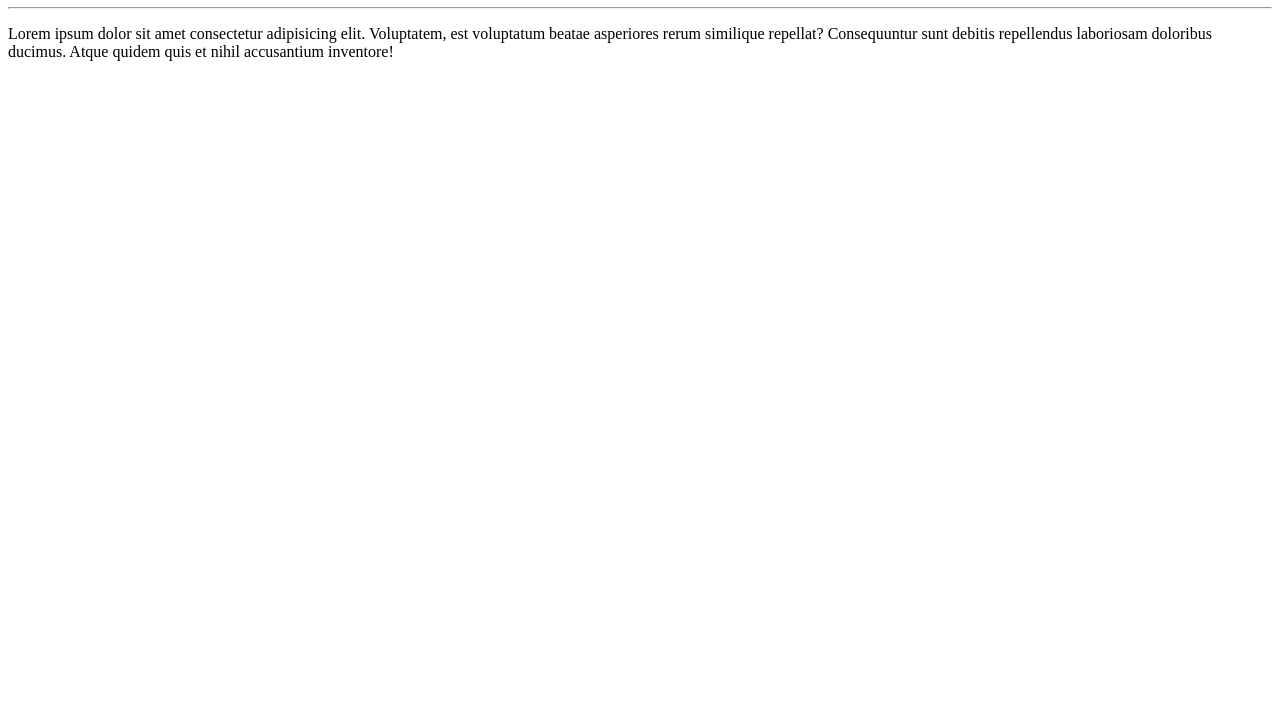
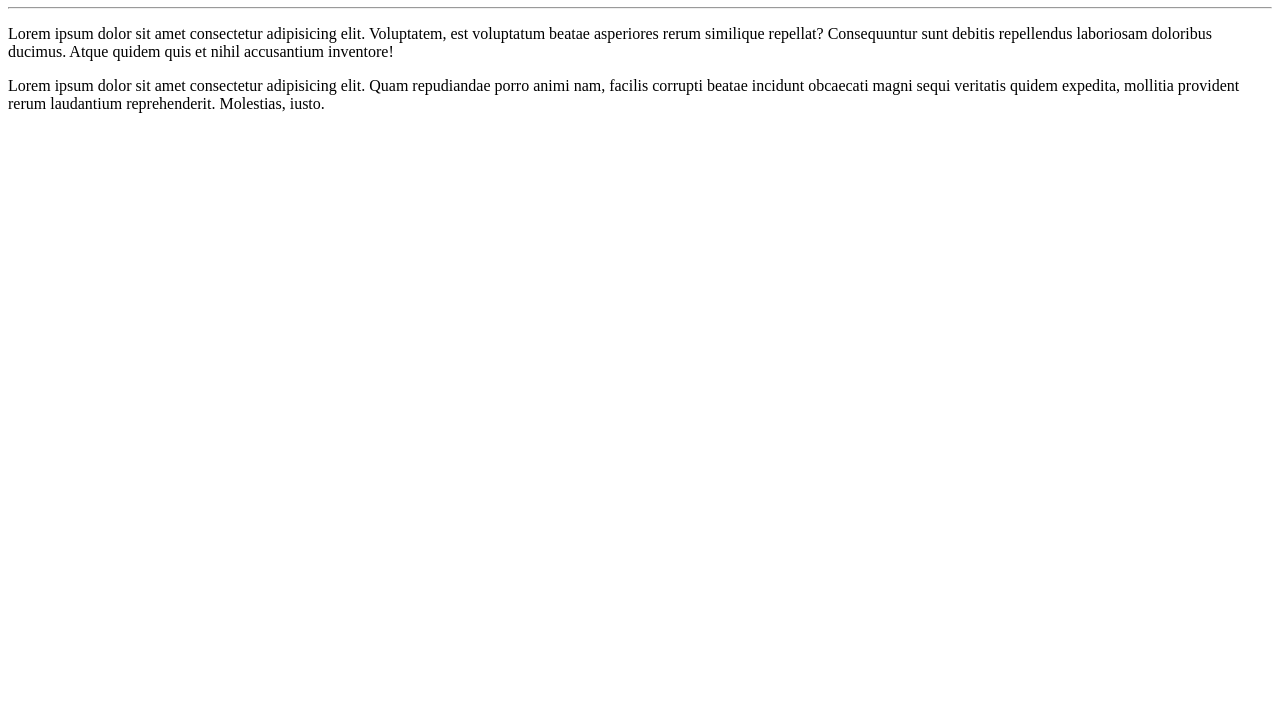
Before and after one commit to ThiagoFavacho/Ola-Mundo, a plain HTML site: page site-exemplo/index.html in a window 1280 px wide. Shown: the part 73-800 px from the top of the page. Drawn offline with Linux system fonts and the light colour scheme.

Commit message:
adicionei um parágrafo

```diff
--- a/site-exemplo/index.html
+++ b/site-exemplo/index.html
@@ -10,5 +10,6 @@
     <h1>Olá, Mundo!</h1>
     <hr>
     <p>Lorem ipsum dolor sit amet consectetur adipisicing elit. Voluptatem, est voluptatum beatae asperiores rerum similique repellat? Consequuntur sunt debitis repellendus laboriosam doloribus ducimus. Atque quidem quis et nihil accusantium inventore!</p>
+    <p>Lorem ipsum dolor sit amet consectetur adipisicing elit. Quam repudiandae porro animi nam, facilis corrupti beatae incidunt obcaecati magni sequi veritatis quidem expedita, mollitia provident rerum laudantium reprehenderit. Molestias, iusto.</p>
 </body>
 </html>
```
